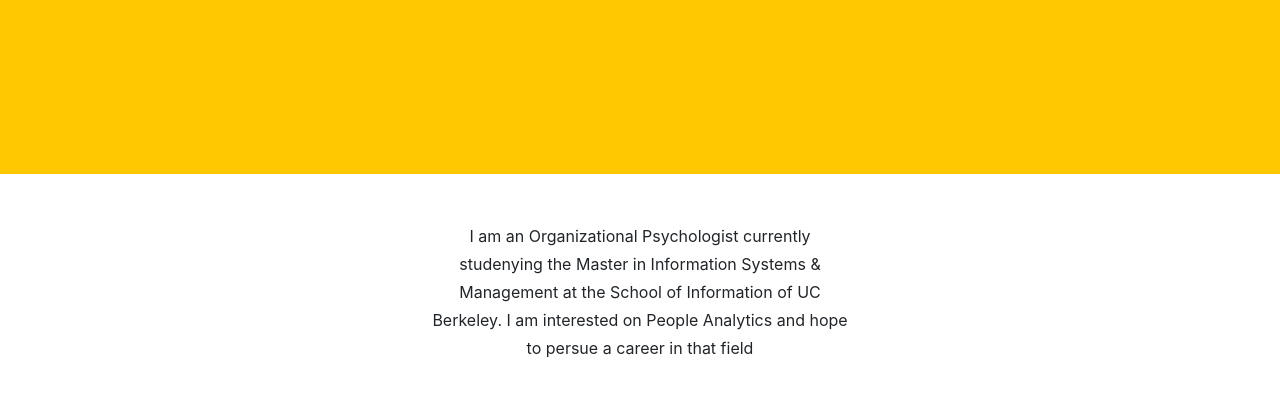
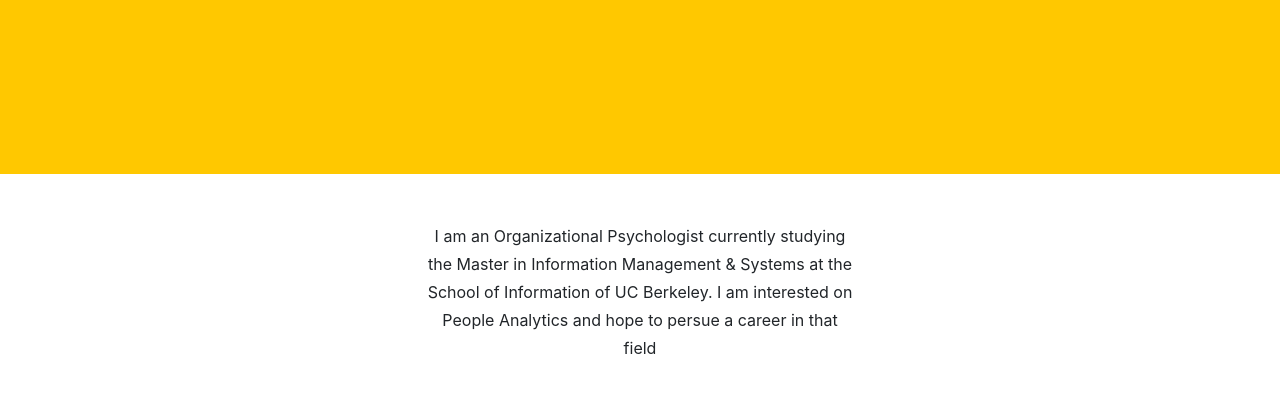
Before and after one commit to danielaperez23/danielaperez23.github.io, a plain HTML site: page index.html in a window 1280 px wide. Shown: the part 406-800 px from the top of the page. Drawn offline with Linux system fonts and the light colour scheme.

Commit message:
Update index.html

```diff
--- a/index.html
+++ b/index.html
@@ -37,7 +37,7 @@
             <br /><br />
             <div class="col-md-6 col-lg-4 mb-5">
                 <!-- put your bio paragraph here; remember to use the correct html tags -->
-                <p>I am an Organizational Psychologist currently studenying the Master in Information Systems & Management at the School of Information of UC Berkeley.
+                <p>I am an Organizational Psychologist currently studying the Master in Information Management & Systems at the School of Information of UC Berkeley.
                 I am interested on People Analytics and hope to persue a career in that field</p>
             </div>
         </center>
```
